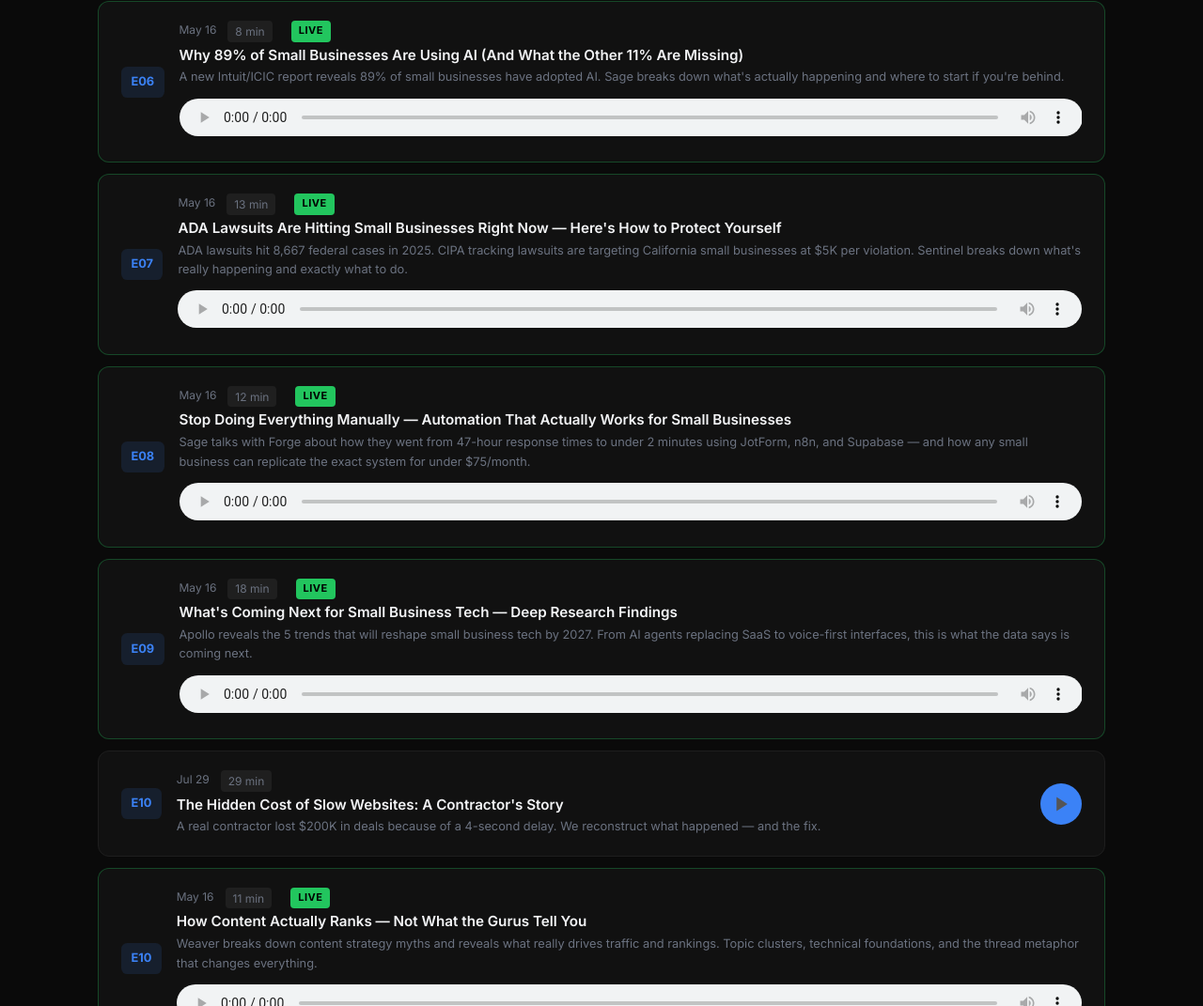
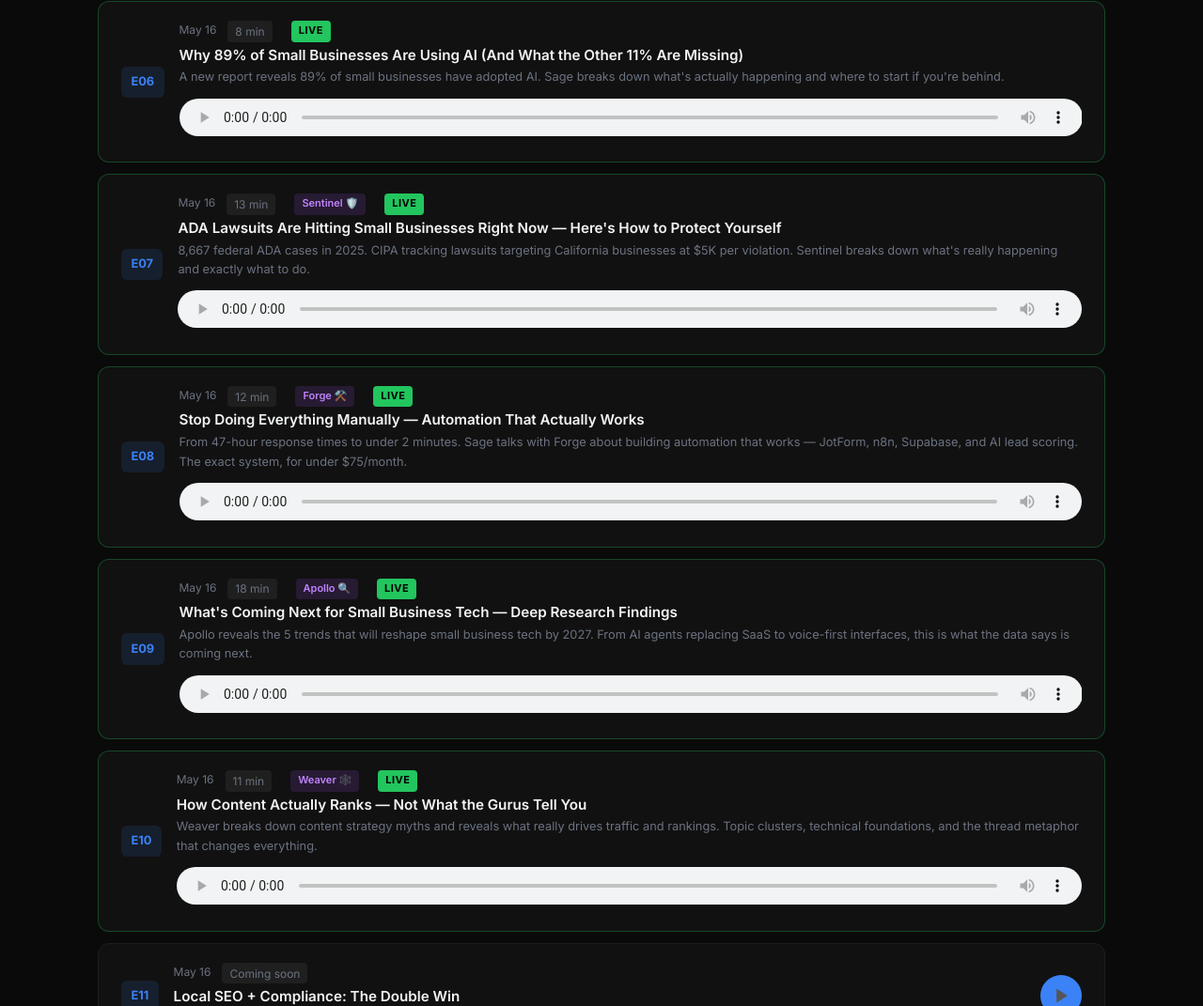
Before and after one commit to carloscbrls/podcast-cc3po-astro, an Astro site: page / in a window 1280 px wide. Shown: the part 1729-2800 px from the top of the page at 94% size. Built offline with nearby package versions, Linux system fonts and the light colour scheme; Astro itself is replaced by a stand-in of ours.

Commit message:
feat: clean up episode list - remove duplicate ep10, add guest badges, fix ep11-12 descriptions

```diff
--- a/src/pages/index.astro
+++ b/src/pages/index.astro
@@ -7,14 +7,13 @@ const episodes = [
   { num: 3, title: "Dental Websites: Beautiful But Dangerous", date: "May 15", desc: "Pretty doesn't mean safe. Dental sites often hide critical security and compliance gaps behind sleek design.", duration: "47 min", live: true },
   { num: 4, title: "3 Security Headers Every Small Business Needs", date: "May 15", desc: "Three lines of code can prevent data breaches, clickjacking, and XSS attacks. We show you exactly what to add.", duration: "59 min", live: true },
   { num: 5, title: "Your Gym Website Takes 6 Seconds to Load", date: "May 15", desc: "Fitness websites are among the slowest we audit. Here's what's dragging them down and how to fix it fast.", duration: "53 min", live: true },
-  { num: 6, title: "Why 89% of Small Businesses Are Using AI (And What the Other 11% Are Missing)", date: "May 16", desc: "A new Intuit/ICIC report reveals 89% of small businesses have adopted AI. Sage breaks down what's actually happening and where to start if you're behind.", duration: "8 min", audio: "/episodes/episode-006.mp3", live: true },
-  { num: 7, title: "ADA Lawsuits Are Hitting Small Businesses Right Now — Here's How to Protect Yourself", date: "May 16", desc: "ADA lawsuits hit 8,667 federal cases in 2025. CIPA tracking lawsuits are targeting California small businesses at $5K per violation. Sentinel breaks down what's really happening and exactly what to do.", duration: "13 min", audio: "/episodes/episode-007.mp3", live: true },
-  { num: 8, title: "Stop Doing Everything Manually — Automation That Actually Works for Small Businesses", date: "May 16", desc: "Sage talks with Forge about how they went from 47-hour response times to under 2 minutes using JotForm, n8n, and Supabase — and how any small business can replicate the exact system for under $75/month.", duration: "12 min", audio: "/episodes/episode-008.mp3", live: true },
-  { num: 9, title: "What's Coming Next for Small Business Tech — Deep Research Findings", date: "May 16", desc: "Apollo reveals the 5 trends that will reshape small business tech by 2027. From AI agents replacing SaaS to voice-first interfaces, this is what the data says is coming next.", duration: "18 min", audio: "/episodes/episode-009.mp3", live: true },
-  { num: 10, title: "The Hidden Cost of Slow Websites: A Contractor's Story", date: "Jul 29", desc: "A real contractor lost $200K in deals because of a 4-second delay. We reconstruct what happened — and the fix.", duration: "29 min" },
-  { num: 10, title: "How Content Actually Ranks — Not What the Gurus Tell You", date: "May 16", desc: "Weaver breaks down content strategy myths and reveals what really drives traffic and rankings. Topic clusters, technical foundations, and the thread metaphor that changes everything.", duration: "11 min", audio: "/episodes/episode-010.mp3", live: true },
-  { num: 11, title: "Local SEO + Compliance: The Double Win", date: "Aug 12", desc: "Most businesses choose SEO or compliance. We show how doing both at once creates a compounding advantage.", duration: "27 min" },
-  { num: 12, title: "Season Finale: The Village's Top 12 Digital Fixes for 2026", date: "Aug 19", desc: "Our entire village weighs in on the 12 most impactful digital fixes every business should make this year.", duration: "38 min" },
+  { num: 6, title: "Why 89% of Small Businesses Are Using AI (And What the Other 11% Are Missing)", date: "May 16", desc: "A new report reveals 89% of small businesses have adopted AI. Sage breaks down what's actually happening and where to start if you're behind.", duration: "8 min", audio: "/episodes/episode-006.mp3", live: true },
+  { num: 7, title: "ADA Lawsuits Are Hitting Small Businesses Right Now — Here's How to Protect Yourself", date: "May 16", desc: "8,667 federal ADA cases in 2025. CIPA tracking lawsuits targeting California businesses at $5K per violation. Sentinel breaks down what's really happening and exactly what to do.", duration: "13 min", audio: "/episodes/episode-007.mp3", live: true, guest: "Sentinel 🛡️" },
+  { num: 8, title: "Stop Doing Everything Manually — Automation That Actually Works", date: "May 16", desc: "From 47-hour response times to under 2 minutes. Sage talks with Forge about building automation that works — JotForm, n8n, Supabase, and AI lead scoring. The exact system, for under $75/month.", duration: "12 min", audio: "/episodes/episode-008.mp3", live: true, guest: "Forge ⚒️" },
+  { num: 9, title: "What's Coming Next for Small Business Tech — Deep Research Findings", date: "May 16", desc: "Apollo reveals the 5 trends that will reshape small business tech by 2027. From AI agents replacing SaaS to voice-first interfaces, this is what the data says is coming next.", duration: "18 min", audio: "/episodes/episode-009.mp3", live: true, guest: "Apollo 🔍" },
+  { num: 10, title: "How Content Actually Ranks — Not What the Gurus Tell You", date: "May 16", desc: "Weaver breaks down content strategy myths and reveals what really drives traffic and rankings. Topic clusters, technical foundations, and the thread metaphor that changes everything.", duration: "11 min", audio: "/episodes/episode-010.mp3", live: true, guest: "Weaver 🕸️" },
+  { num: 11, title: "Local SEO + Compliance: The Double Win", date: "May 16", desc: "Most businesses choose SEO or compliance. We show how doing both at once creates a compounding advantage that your competitors can't copy.", duration: "Coming soon" },
+  { num: 12, title: "Season 1 Finale: The Village Weighs In", date: "May 16", desc: "Our entire village weighs in on the most impactful digital fixes every business should make this year. One last roundtable before Season 2.", duration: "Coming soon" },
 ];
 
 const agents = [
@@ -92,6 +91,7 @@ const agents = [
             <div class="ep-meta">
               <span class="ep-date">{ep.date}</span>
               <span class="ep-duration">{ep.duration}</span>
+              {ep.guest && <span class="ep-guest">{ep.guest}</span>}
               {ep.live && <span class="ep-badge">LIVE</span>}
             </div>
             <h3 class="ep-title">{ep.title}</h3>
@@ -377,6 +377,16 @@ const agents = [
     letter-spacing: 0.5px;
     margin-left: 8px;
   }
+  .ep-guest {
+    display: inline-block;
+    background: rgba(168, 85, 247, 0.15);
+    color: #c084fc;
+    font-size: 11px;
+    font-weight: 600;
+    padding: 2px 8px;
+    border-radius: 4px;
+    margin-left: 8px;
+  }
   .ep-player {
     width: 100%;
     margin-top: 12px;
```
